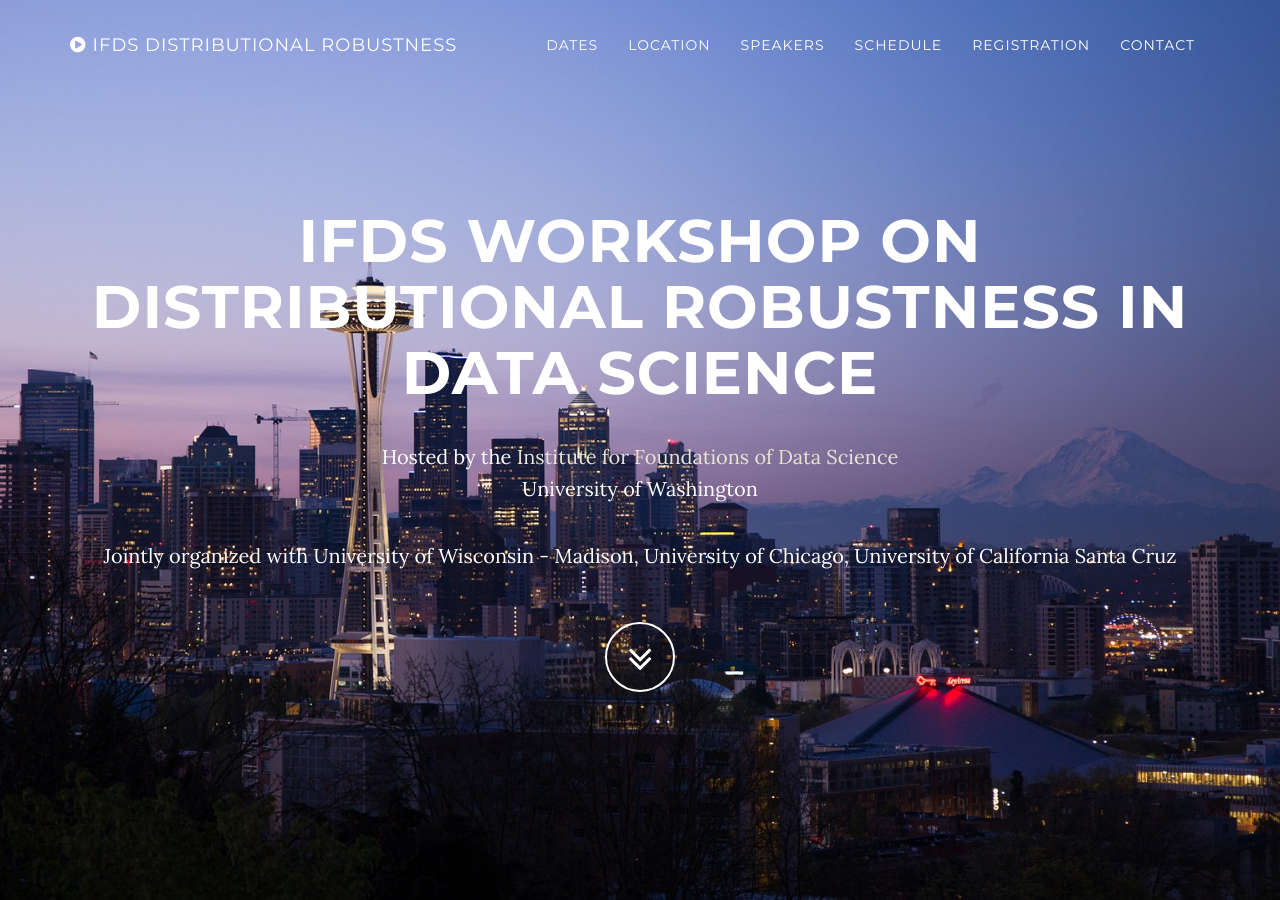
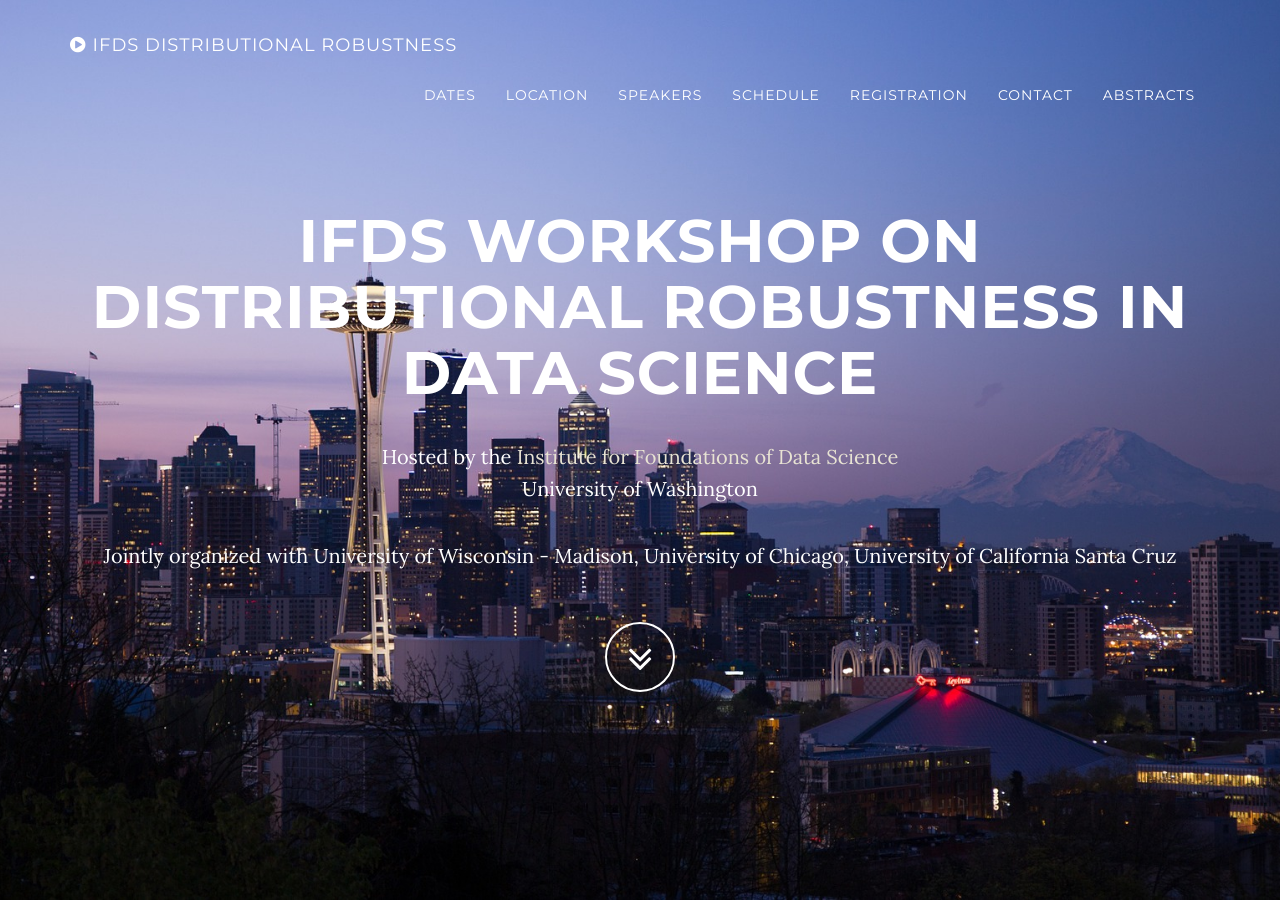
Before and after one commit to kgjamieson/ifds-workshop-2025, a Jekyll site: the page built from index.html, in a window 1280 px wide and 900 px high. Built offline with Jekyll 4.4.1, drawn with Linux system fonts in a browser that asks for light colours; grey boxes are pictures that could not be loaded.

Commit message:
Update nav.html

```diff
--- a/_includes/nav.html
+++ b/_includes/nav.html
@@ -35,6 +35,9 @@
                     <li>
                         <a class="page-scroll" href="#contact">Contact</a>
                     </li>
+                    <li>
+                        <a class="page-scroll" href="#abstract">Abstracts</a>
+                    </li>
                 </ul>
             </div>
             <!-- /.navbar-collapse -->
```
